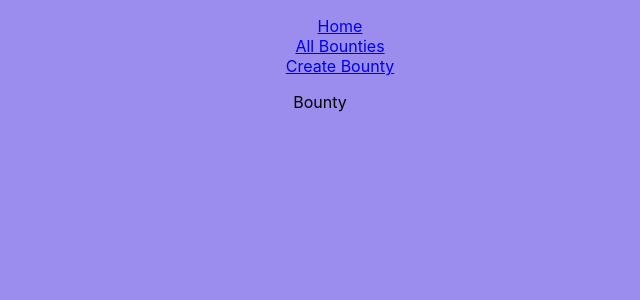
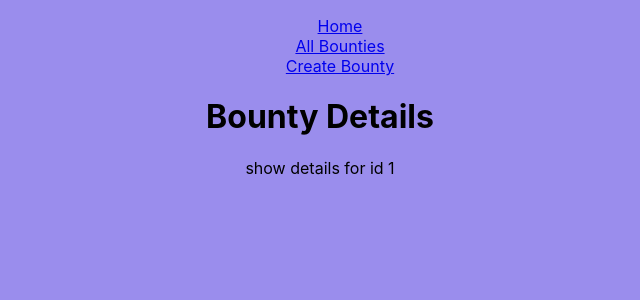
Before and after one commit to devin-lynch/bounty-client, a React (Create React App) app: page /bounties/1 in a window 1280 px wide. Shown: the top 300 px of the page, without its empty margins (320-960 px from the left). Built offline with nearby package versions, Linux system fonts and the light colour scheme.

Commit message:
Test id on bounty.jsx

```diff
--- a/src/components/routes/Bounty.jsx
+++ b/src/components/routes/Bounty.jsx
@@ -1,7 +1,13 @@
+import { useParams } from 'react-router-dom'
+
 export default function Bounty() {
+    const { id } = useParams()
+
     return (
         <div>
-            Bounty
+            <h1>Bounty Details</h1>
+
+            show details for id {id}
         </div>
     )
 }
```
